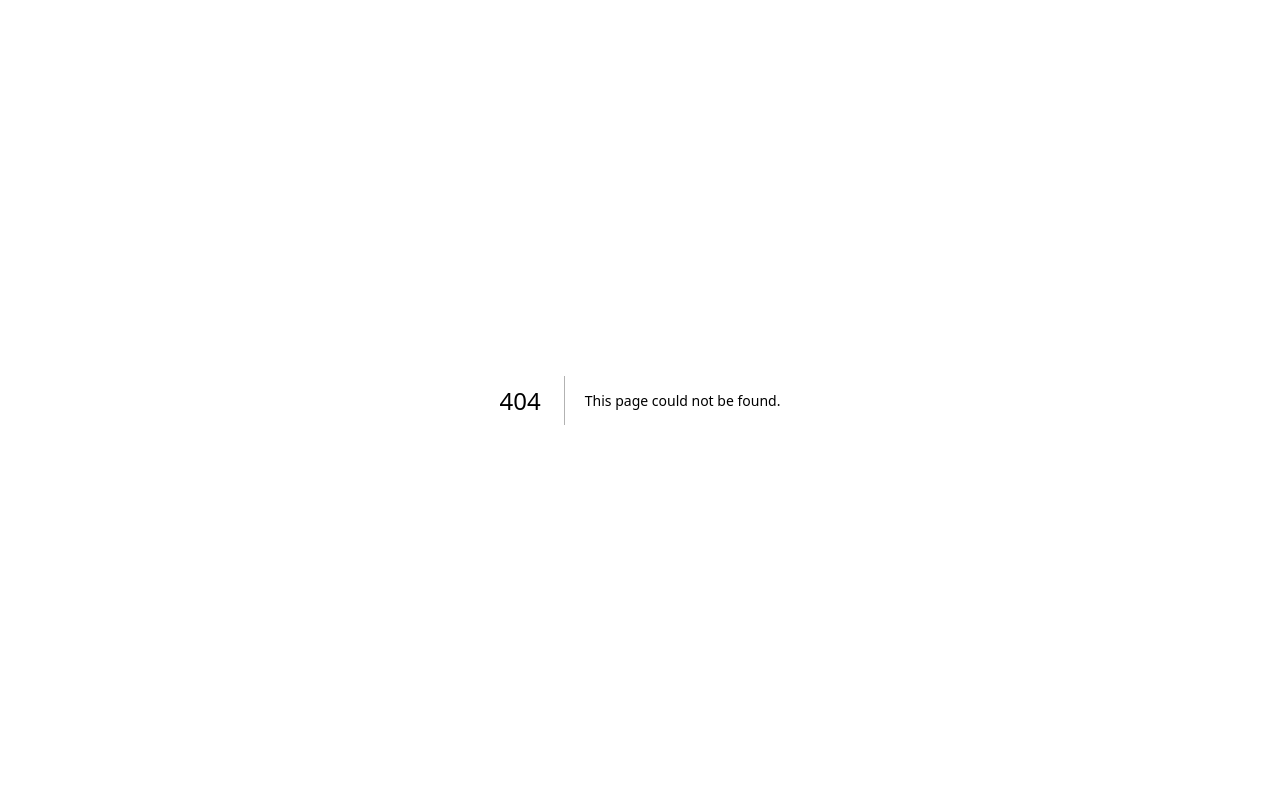
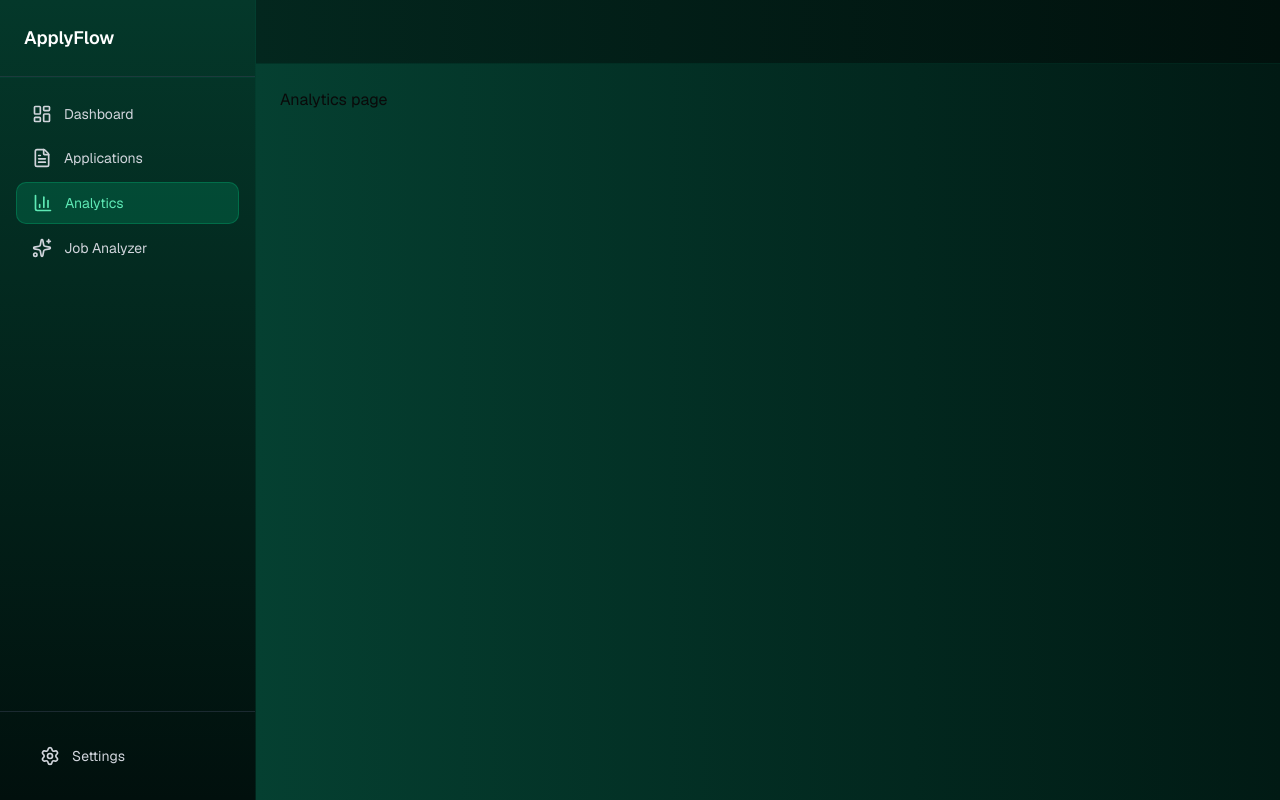
Before and after one commit to Lucreciaaaa/applyflow, a Next.js app: page /analytics in a window 1280 px wide. Before the commit this address had no page. Built offline with nearby package versions, Linux system fonts and the light colour scheme.

Commit message:
filed based empty pages

```diff
--- /dev/null
+++ b/src/app/(app)/analytics/page.tsx
@@ -0,0 +1,3 @@
+export default function Analytics() {
+  return <h1>Analytics page</h1>;
+}
--- /dev/null
+++ b/src/app/(app)/job-analyzer/page.tsx
@@ -0,0 +1,3 @@
+export default function JobAnalyzer() {
+  return <h1>Job analyzer page</h1>;
+}
--- a/src/components/layout/app-sidebar.tsx
+++ b/src/components/layout/app-sidebar.tsx
@@ -8,7 +8,7 @@ const AppSidebar = () => {
     { title: "Dashboard", href: "/dashboard", icon: LayoutDashboard },
     { title: "Applications", href: "/applications", icon: FileText },
     { title: "Analytics", href: "/analytics", icon: BarChart3 },
-    { title: "Job Analyzer", href: "/analyzer", icon: Sparkles },
+    { title: "Job Analyzer", href: "/job-analyzer", icon: Sparkles },
   ];
   const settingsItem = { title: "Settings", href: "/settings", icon: Settings };
 
```
